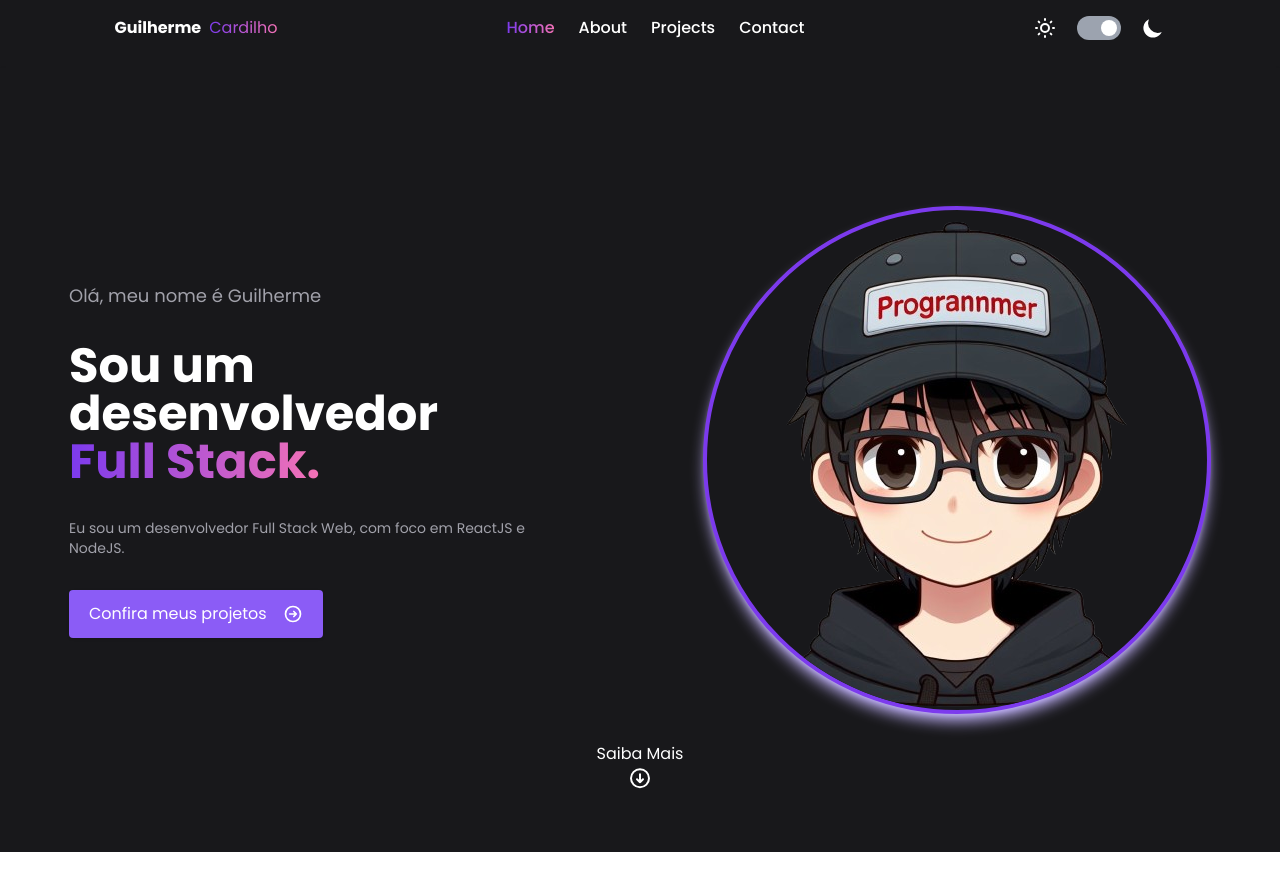
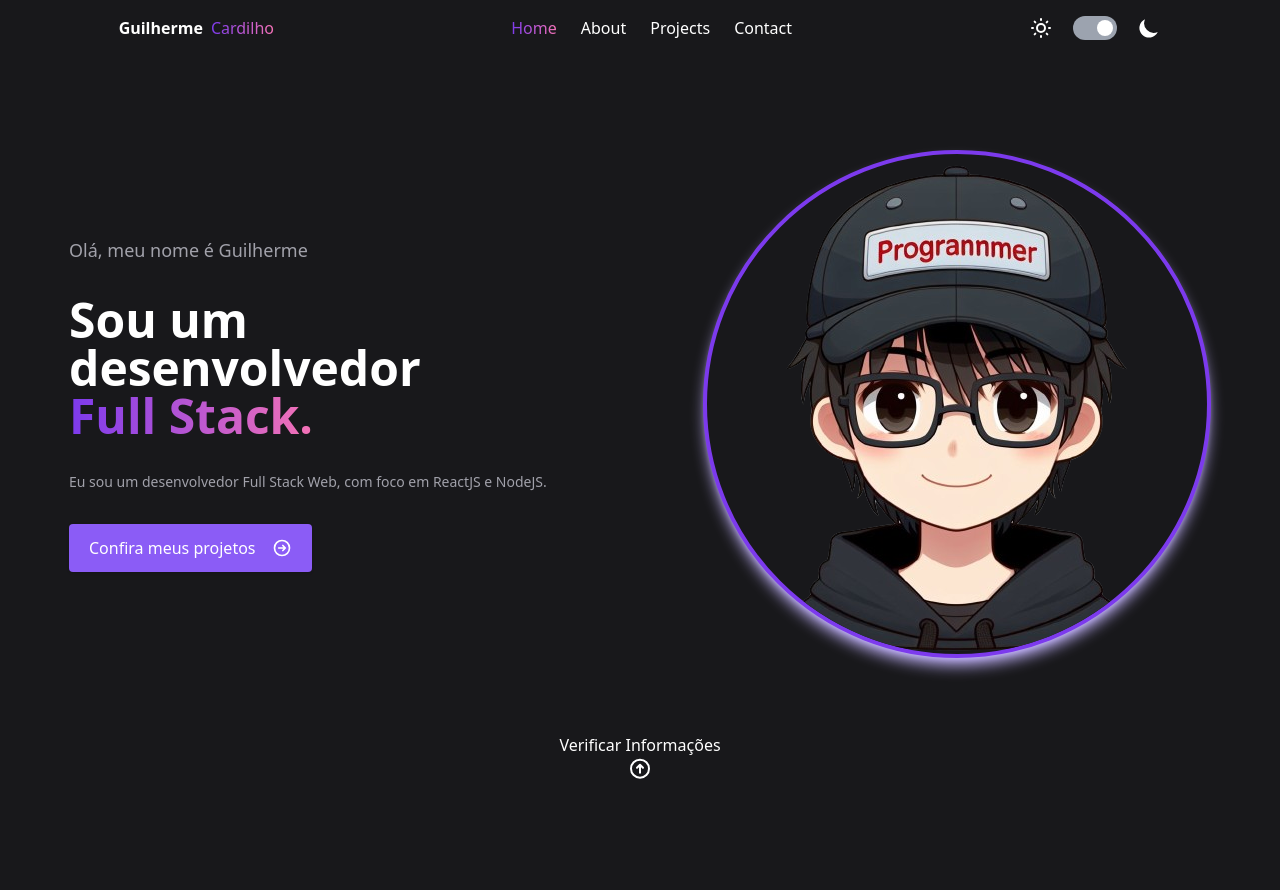
Before and after one commit to GuiCardilho/portfolio-front, a Next.js app: page / in a window 1280 px wide. Shown: the top 890 px of the page. Before the commit the page ends 852 px from the top, so only its background shows below. Built offline with nearby package versions, Linux system fonts and the light colour scheme.

Commit message:
feat: scroll em home page

```diff
--- a/package.json
+++ b/package.json
@@ -13,6 +13,7 @@
     "@headlessui/react": "^1.7.18",
     "@radix-ui/react-icons": "^1.3.0",
     "@radix-ui/react-slot": "^1.0.2",
+    "@vercel/analytics": "^1.1.2",
     "class-variance-authority": "^0.7.0",
     "clsx": "^2.1.0",
     "embla-carousel-autoplay": "^8.0.0-rc21",
--- a/src/app/(public)/layout.tsx
+++ b/src/app/(public)/layout.tsx
@@ -6,7 +6,7 @@ export default function RootLayout({
 	children: React.ReactNode;
 }) {
 	return (
-		<div className="flex flex-col w-full h-full ">
+		<div className="flex flex-col w-full h-full overflow-y-hidden">
 			<Navbar />
 			{children}
 		</div>
--- a/src/app/(public)/page.tsx
+++ b/src/app/(public)/page.tsx
@@ -4,9 +4,9 @@ import { Carousel, CarouselApi, CarouselContent, CarouselItem } from "@/componen
 import { TransitionDefault } from "@/components/transition";
 import { useTheme } from "@/store/theme";
 import clsx from "clsx";
-import Autoplay from "embla-carousel-autoplay";
+import { useMotionValueEvent, useScroll } from "framer-motion";
 import Image from "next/image";
-import { useEffect, useRef, useState } from "react";
+import { useEffect, useState } from "react";
 import { HiOutlineArrowCircleDown, HiOutlineArrowCircleRight, HiOutlineArrowCircleUp } from "react-icons/hi";
 
 export default function Page() {
@@ -15,13 +15,62 @@ export default function Page() {
 	const [servicesOnHover, setServicesOnHover] = useState<number | null>(null);
 	const [servicesClicked, setServicesClicked] = useState<number[]>([]);
 	const [servicesOpen, setServicesOpen] = useState(false);
-	const refServices = useRef<HTMLDivElement>(null);
 
 	const [api, setApi] = useState<CarouselApi>();
 
-	const [current, setCurrentSlider] = useState(0);
+	const [currentSlider, setCurrentSlider] = useState(0);
 	const [countSlider, setCountSlider] = useState(0);
 	const [directionScroll, setDirectionScroll] = useState<"up" | "down" | null>("down");
+	const [verifyScroll, setVerifyScroll] = useState(true);
+	const [timeOut, setTimeOut] = useState<NodeJS.Timeout | null>(null);
+
+	const { scrollY } = useScroll();
+
+	useMotionValueEvent(scrollY, "change", (latest) => {
+		if (latest > 2 && directionScroll === "up") {
+			setDirectionScroll("down");
+
+			if (api && api.selectedScrollSnap() < 3) {
+				api.scrollTo(api.selectedScrollSnap() + 1);
+			}
+
+			return;
+		}
+
+		if (latest < 2 && directionScroll === "down") {
+			setDirectionScroll("up");
+
+			if (api && api.selectedScrollSnap() > 0) {
+				api.scrollTo(api.selectedScrollSnap() - 1);
+			}
+
+			return;
+		}
+
+		if (latest !== 2) {
+			setVerifyScroll(false);
+
+			if (api && verifyScroll) {
+				const selectedSnap = api.selectedScrollSnap();
+				if (latest < 2 && selectedSnap >= 0) {
+					api.scrollTo(selectedSnap - 1);
+				} else if (latest > 2 && selectedSnap < 3) {
+					api.scrollTo(selectedSnap + 1);
+				}
+			}
+		}
+
+		setTimeOut(
+			setTimeout(() => {
+				scrollY.set(2);
+				window.scrollTo(0, 2);
+				setVerifyScroll(true);
+			}, 1000),
+		);
+		if (timeOut) {
+			clearTimeout(timeOut);
+		}
+	});
 
 	useEffect(() => {
 		if (!api) {
@@ -29,6 +78,10 @@ export default function Page() {
 		}
 		setCountSlider(api.scrollSnapList().length - 1);
 		setCurrentSlider(api.selectedScrollSnap());
+
+		api.on("select", () => {
+			setCurrentSlider(api.selectedScrollSnap() + 1);
+		});
 	}, [api]);
 
 	const handlePrevNext = () => {
@@ -36,21 +89,23 @@ export default function Page() {
 			return;
 		}
 
+		console.log("api", api);
+
 		if (directionScroll === "up") {
-			api.scrollTo(current - 1);
-			setCurrentSlider(current - 1);
+			api.scrollTo(currentSlider - 1);
+			setCurrentSlider(currentSlider - 1);
 		}
 
 		if (directionScroll === "down") {
-			api.scrollTo(current + 1);
-			setCurrentSlider(current + 1);
+			api.scrollTo(currentSlider + 1);
+			setCurrentSlider(currentSlider + 1);
 		}
 
-		if (current === 1 && directionScroll === "up") {
+		if (currentSlider === 1 && directionScroll === "up") {
 			setDirectionScroll("down");
 		}
 
-		if (countSlider - 1 === current && directionScroll === "down") {
+		if (countSlider - 1 === currentSlider && directionScroll === "down") {
 			setDirectionScroll("up");
 		}
 	};
@@ -200,8 +255,9 @@ export default function Page() {
 	];
 
 	return (
+		<div className="flex w-full h-full">
 			<div
-			className={clsx({
+				className={clsx("fixed flex w-full h-full", {
 					"bg-backgroundCustom-primary": themeSelection === "dark",
 					"bg-foregroundCustom-primary": themeSelection === "light",
 				})}
@@ -211,23 +267,14 @@ export default function Page() {
 					opts={{
 						align: "center",
 						axis: "y",
-					// loop: true,
+						//dragFree: true,
+						loop: true,
 						slidesToScroll: 1,
 						containScroll: "trimSnaps",
-					breakpoints: {
-						"(max-width: 1023px)": {
-							dragFree: true,
-						},
-					},
 					}}
-				plugins={[
-					Autoplay({
-						delay: 10000,
-					}),
-				]}
 					setApi={setApi}
 				>
-				<CarouselContent className="-mt-1 h-screen">
+					<CarouselContent className="-mt-1 w-full h-screen ">
 						<CarouselItem
 							className={clsx({
 								"bg-backgroundCustom-primary text-white": themeSelection === "dark",
@@ -370,9 +417,9 @@ export default function Page() {
 											"text-zinc-600": themeSelection === "light",
 										})}
 									>
-									Olá, meu nome é Guilherme Cardilho, sou desenvolvedor web Full Stack, com foco em ReactJS e NodeJS a 2
-									anos e sou apaixonado por tecnologia e inovação, por isso sempre estou buscando novos conhecimentos e
-									desafios.
+										Olá, meu nome é Guilherme Cardilho, sou desenvolvedor web Full Stack, com foco em ReactJS e NodeJS a
+										2 anos e sou apaixonado por tecnologia e inovação, por isso sempre estou buscando novos
+										conhecimentos e desafios.
 									</p>
 
 									<div className="flex gap-4 flex-col">
@@ -450,7 +497,8 @@ export default function Page() {
 													"hidden md:flex flex-col text-start duration-500 cursor-pointer justify-start items-start  min-h-[325px] p-4 rounded-md shadow gap-4  min-w-[300px] flex-1  transition-all  hover:scale-105 hover:bg-gradient-to-t !text-white ",
 													{
 														"bg-gradient-to-r from-violet-600 to-pink-400 ":
-														servicesOnHover === index || (servicesClicked.includes(index) && themeSelection === "dark"),
+															servicesOnHover === index ||
+															(servicesClicked.includes(index) && themeSelection === "dark"),
 														"bg-gradient-to-r from-blue-500 to-cyan-600 ":
 															servicesOnHover === index ||
 															(servicesClicked.includes(index) && themeSelection === "light"),
@@ -478,9 +526,11 @@ export default function Page() {
 												<p
 													className={clsx("text-md", {
 														"text-pink-400": servicesOnHover !== index && index % 2 === 0 && themeSelection === "dark",
-													"text-violet-400": servicesOnHover !== index && index % 2 !== 0 && themeSelection === "dark",
+														"text-violet-400":
+															servicesOnHover !== index && index % 2 !== 0 && themeSelection === "dark",
 														"!text-white":
-														servicesOnHover === index || (servicesClicked.includes(index) && themeSelection === "dark"),
+															servicesOnHover === index ||
+															(servicesClicked.includes(index) && themeSelection === "dark"),
 														"text-blue-500": servicesOnHover !== index && index % 2 === 0 && themeSelection === "light",
 														"text-cyan-600": servicesOnHover !== index && index % 2 !== 0 && themeSelection === "light",
 														"!text-black":
@@ -503,7 +553,8 @@ export default function Page() {
 												<p
 													className={clsx("text-sm   leading-6 justify-start items-center flex ", {
 														"!text-white":
-														(servicesOnHover === index || servicesClicked.includes(index)) && themeSelection === "dark",
+															(servicesOnHover === index || servicesClicked.includes(index)) &&
+															themeSelection === "dark",
 														"!text-black":
 															(servicesOnHover === index || servicesClicked.includes(index)) &&
 															themeSelection === "light",
@@ -556,15 +607,18 @@ export default function Page() {
 												>
 													<p
 														className={clsx("text-md", {
-														"text-pink-400": servicesOnHover !== index && index % 2 === 0 && themeSelection === "dark",
+															"text-pink-400":
+																servicesOnHover !== index && index % 2 === 0 && themeSelection === "dark",
 															"text-violet-400":
 																servicesOnHover !== index && index % 2 !== 0 && themeSelection === "dark",
 															"!text-white":
 																servicesOnHover === index ||
 																(servicesClicked.includes(index) && themeSelection === "dark"),
 
-														"text-blue-500": servicesOnHover !== index && index % 2 === 0 && themeSelection === "light",
-														"text-cyan-600": servicesOnHover !== index && index % 2 !== 0 && themeSelection === "light",
+															"text-blue-500":
+																servicesOnHover !== index && index % 2 === 0 && themeSelection === "light",
+															"text-cyan-600":
+																servicesOnHover !== index && index % 2 !== 0 && themeSelection === "light",
 															"!text-black":
 																servicesOnHover === index ||
 																(servicesClicked.includes(index) && themeSelection === "light"),
@@ -594,10 +648,12 @@ export default function Page() {
 												" flex md:hidden flex-col flex-1 justify-start items-start duration-500 cursor-pointer  p-4 rounded-md shadow gap-4  min-w-[300px] hover:shadow-violet-700 transition-all  hover:scale-105 hover:bg-gradient-to-t hover:from-violet-600 hover:via-violet-400 hover:to-pink-400 !text-white ",
 												{
 													"bg-gradient-to-r from-violet-600 to-pink-400":
-													(servicesOnHover === services.length + 1 || servicesClicked.includes(services.length + 1)) &&
+														(servicesOnHover === services.length + 1 ||
+															servicesClicked.includes(services.length + 1)) &&
 														themeSelection === "dark",
 													"bg-gradient-to-r from-blue-500 to-cyan-600":
-													(servicesOnHover === services.length + 1 || servicesClicked.includes(services.length + 1)) &&
+														(servicesOnHover === services.length + 1 ||
+															servicesClicked.includes(services.length + 1)) &&
 														themeSelection === "light",
 												},
 												{
@@ -633,7 +689,8 @@ export default function Page() {
 														services.length + (1 % 2) !== 0 &&
 														themeSelection === "dark",
 													"!text-white":
-													(servicesOnHover === services.length + 1 || servicesClicked.includes(services.length + 1)) &&
+														(servicesOnHover === services.length + 1 ||
+															servicesClicked.includes(services.length + 1)) &&
 														themeSelection === "dark",
 
 													"text-blue-500":
@@ -645,7 +702,8 @@ export default function Page() {
 														services.length + (1 % 2) !== 0 &&
 														themeSelection === "light",
 													"!text-black":
-													(servicesOnHover === services.length + 1 || servicesClicked.includes(services.length + 1)) &&
+														(servicesOnHover === services.length + 1 ||
+															servicesClicked.includes(services.length + 1)) &&
 														themeSelection === "light",
 												})}
 											>
@@ -703,5 +761,7 @@ export default function Page() {
 					</button>
 				</TransitionDefault>
 			</div>
+			<div className="h-[1000px] 	" />
+		</div>
 	);
 }
--- /dev/null
+++ b/src/app/components/body/index.tsx
@@ -0,0 +1,25 @@
+"use client";
+
+import { useTheme } from "@/store/theme";
+import clsx from "clsx";
+
+interface IProps {
+	className?: string;
+	children?: React.ReactNode;
+}
+
+export const BodyTheme = ({ className, children }: IProps) => {
+	const { enabled: themeSelection, toggle } = useTheme();
+
+	return (
+		<body
+			className={clsx("z-0 overflow-y-hidden", {
+				"bg-backgroundCustom-primary text-white": themeSelection === "dark",
+				"bg-foregroundCustom-primary text-black shadow-lg border-b-1 border-solid border-zinc-200":
+					themeSelection === "light",
+			})}
+		>
+			{children}
+		</body>
+	);
+};
--- a/src/app/globals.css
+++ b/src/app/globals.css
@@ -84,7 +84,7 @@
 
   /* Chrome, Edge, and Safari */
   *::-webkit-scrollbar {
-    width: 0px;
+    width: 5px;
   }
 
   *::-webkit-scrollbar-track {
--- a/src/app/layout.tsx
+++ b/src/app/layout.tsx
@@ -1,7 +1,8 @@
+import { Analytics } from "@vercel/analytics/react";
 import type { Metadata } from "next";
 import { Poppins } from "next/font/google";
 
-import clsx from "clsx";
+import { BodyTheme } from "./components/body";
 import "./globals.css";
 
 const poppins = Poppins({
@@ -21,7 +22,8 @@ export default function RootLayout({
 }) {
 	return (
 		<html lang="pt-BR">
-			<body className={clsx(`${poppins.className}  z-0 overflow-y-hidden`)}>{children}</body>
+			<BodyTheme className={poppins.className}>{children}</BodyTheme>
+			<Analytics />
 		</html>
 	);
 }
--- a/src/components/navbar/index.tsx
+++ b/src/components/navbar/index.tsx
@@ -30,7 +30,7 @@ export const Navbar = () => {
 
 	return (
 		<div
-			className={clsx("flex justify-around py-4 ", {
+			className={clsx("flex justify-around py-4 fixed z-10 w-full", {
 				"bg-backgroundCustom-primary text-white": themeSelection === "dark",
 				"bg-foregroundCustom-primary text-black shadow-lg border-b-1 border-solid border-zinc-200":
 					themeSelection === "light",
```
Also changed, not shown: 1 other file (tests, documents, lock files or other folders). Lines whose indentation alone changed are shown as unchanged.
